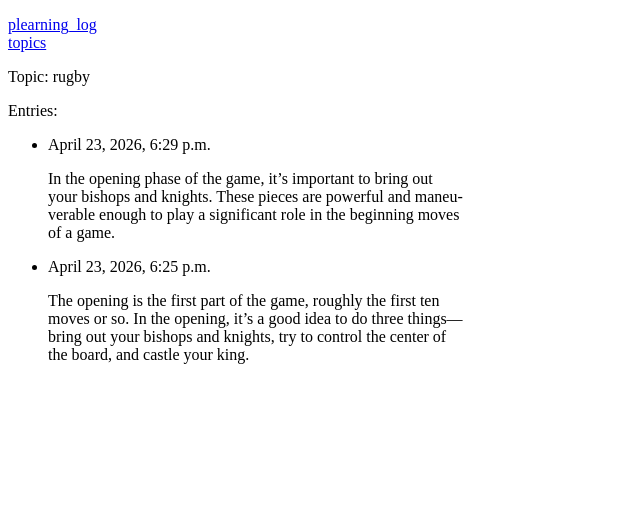
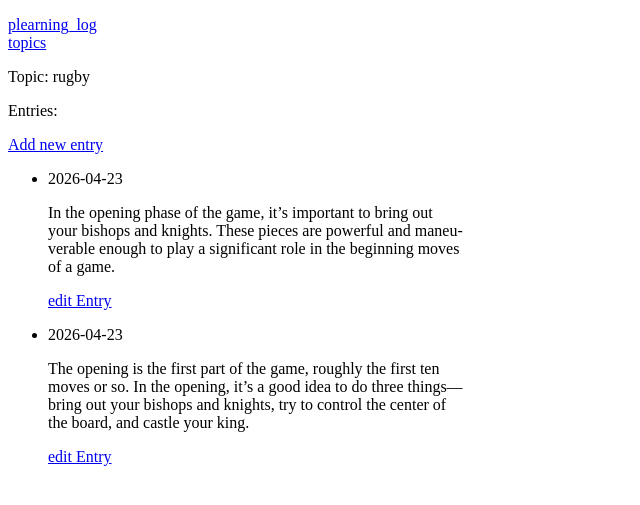
Before and after one commit to J-ohnP-aul/django_basic, a Django app: page /topic/2/ in a window 1280 px wide. Shown: the top 505 px of the page, without its empty margins (0-640 px from the left). Run offline with Django 5.2, Linux system fonts and the light colour scheme; data comes from the database, SQL or seed files in the repository; both versions use the stored data as it was after the commit.

Commit message:
added the add entry and edit entry

```diff
--- a/playground/templates/playground/topic.html
+++ b/playground/templates/playground/topic.html
@@ -3,11 +3,17 @@
 {% block content %}
   <p> Topic: {{ topic }}</p>
   <p> Entries:</p>
+  <p>
+    <a href="{% url 'new_entry' topic.id %}">Add new entry</a>
+  </p>
   <ul>
-    {% for ent in entry %}
+    {% for ent in entries %}
       <li>
-        <p>{{ ent.date_added }}</p>
+        <p>{{ ent.date_added|date:"Y-m-d" }}</p>
         <p>{{ ent.text|linebreaks }}</p>
+        <p>
+          <a href="{% url 'edit_entry' entry.id %}">edit Entry</a>
+        </p>
       </li>
     {% empty %}
       <li>Empty set of entry</li>
--- a/playground/templates/playground/topics.html
+++ b/playground/templates/playground/topics.html
@@ -8,5 +8,6 @@
     <li>No topics have been added yet.</li>
     {% endfor %}
   </ul>
+  <a href="{% url 'new_topic' %}">Add new Topic</a>
 
 {% endblock content %}
--- a/playground/urls.py
+++ b/playground/urls.py
@@ -1,5 +1,6 @@
 # from django.conf.urls import url
 from django.urls import path
+# from django.urls. import url
 from . import views
 
 
@@ -7,5 +8,8 @@ from . import views
 urlpatterns = [
   path('', views.index, name='home'),
   path('topics/', views.topics, name='topics'),
-  path('topic/<int:pk>/', views.topic, name='topic')
+  path('topic/<int:pk>/', views.topic, name='topic'),
+  path('new_topic', views.new_topic, name='new_topic'),
+  path('new_entry/<int:pk>/', views.new_entry, name='new_entry'),
+  path('edit_entry/<int:pk>/', views.edit_entry, name='edit_entry'),
 ]
--- a/playground/views.py
+++ b/playground/views.py
@@ -1,6 +1,11 @@
-from django.shortcuts import render
+from django.shortcuts import render, redirect
 from django.shortcuts import HttpResponse
+from django.http import HttpResponseRedirect
+# from django.core.urlresolvers import reverse
+
 from .models import Topic, Entry
+from .forms import TopicForm, EnrtyForm
+
 
 # Create your views here.
 
@@ -13,5 +18,41 @@ def topics(request):
 
 def topic(request, pk):
   topic = Topic.objects.get(id=pk)
-  entry = topic.entry_set.order_by('-date_added')
-  return render(request, 'playground/topic.html', {'topic':topic, 'entry':entry})
+  entries = topic.entry_set.order_by('-date_added')
+  return render(request, 'playground/topic.html', {'topic':topic, 'entries':entries})
+
+def new_topic(request):
+  if request.method != 'POST': #no data submision, make a blank form
+    form = TopicForm()
+  else:
+    form = TopicForm(request.POST) #post data submited, process dt
+    if form.is_valid():
+      form.save()
+      return redirect('topics')
+  return render(request, 'playground/new_topic.html', {'form':form})
+
+def new_entry(request, pk):
+  topic = Topic.objects.get(id=pk)
+  if request.method != 'POST':
+    form = EnrtyForm()
+  else:
+    form = EnrtyForm(data=request.POST)
+    if form.is_valid():
+      new_entry = form.save(commit=False)
+      new_entry.topic = topic
+      new_entry.save()
+      return redirect('topic', pk)
+  return render(request, 'playground/new_entry.html', {'topic':topic, 'form':form})
+
+def edit_entry(request, pk):
+  entry = Entry.objects.get(id=pk)
+  topic = entry.topic
+
+  if request.method != 'POST':
+    form = EnrtyForm(instance=entry) #prefill with current details
+  else:
+    form = EnrtyForm(instance=entry, data=request.POST)
+    if form.is_valid():
+      form.save()
+      return redirect('topic', pk)
+  return render(request, 'playground/edit_entry.html', {'topic':topic, 'entry':entry, 'form':form})
```
Also changed, not shown: playground/forms.py (added, +16 -0 lines), playground/templates/playground/edit_entry.html (added, +11 -0 lines), playground/templates/playground/new_entry.html (added, +11 -0 lines), playground/templates/playground/new_topic.html (added, +9 -0 lines), db.sqlite3.
